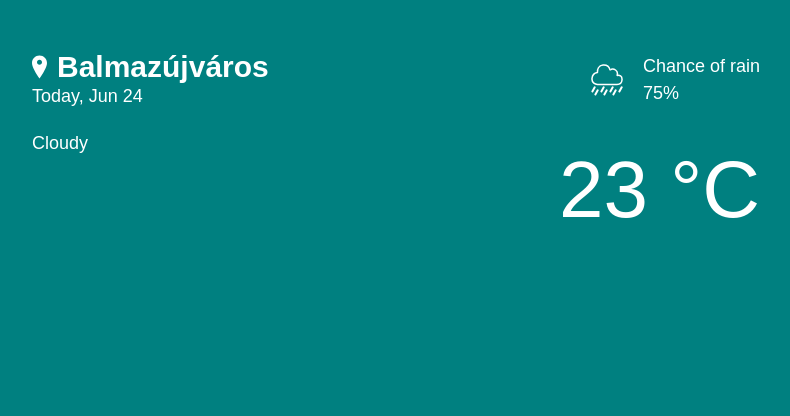
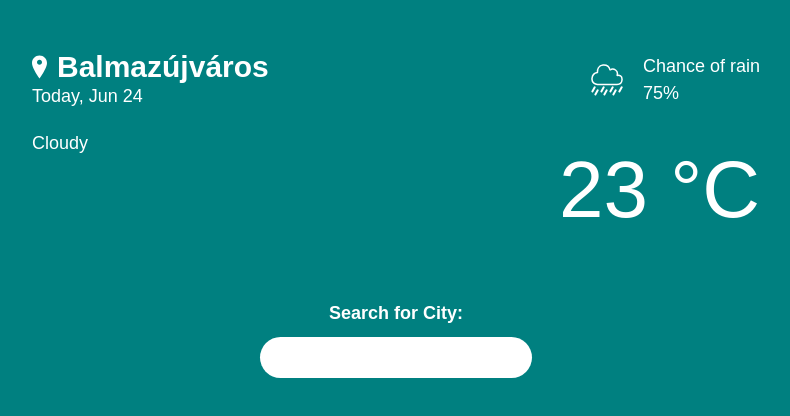
Before and after one commit to WreckitHUN/WeatherApp, a plain HTML site: page index.html in a window 1280 px wide. Shown: the whole page, without its empty margins (244-1034 px from the left). Drawn offline with Linux system fonts and the light colour scheme; no server answers.

Commit message:
Implementing search form.

```diff
--- a/css/styles.css
+++ b/css/styles.css
@@ -66,8 +66,15 @@ body{
 
 .rain{
     display: flex;
+    flex-direction: column;
     gap: 20px;
     align-items: center;
+}
+
+@media screen and (min-width: 768px) {
+    .rain{
+        flex-direction: row;
+    }
 }
 
 .weather{
@@ -106,3 +113,19 @@ body{
     align-items: center;
     justify-content: center;
 }
+
+.form{
+    font-weight: bold;
+    margin-top: 50px;
+    display: flex;
+    gap: 10px;
+    flex-direction: column;
+    align-items: center;
+}
+
+.cityInput{
+    padding: 1rem 2rem;
+    border-radius: 30px;
+    border: none;
+    outline: none;
+}
--- a/index.html
+++ b/index.html
@@ -146,6 +146,10 @@
         </div>
         <div class="weatherTemp">23 °C</div>
       </div>
+      <form class="form" action="submit">
+        <label for="cityInput">Search for City:</label>
+        <input id="cityInput" type="text" class="cityInput" autocomplete="off" />
+      </form>
     </div>
     <script src="index.js"></script>
   </body>
--- a/index.js
+++ b/index.js
@@ -89,4 +89,11 @@ const updateContainer = async (city) => {
     chanceRain.textContent = `${city.current.chance_of_rain} %`;
 }
 
-searchCity("Balmazújváros");
+const form = document.querySelector(".form");
+const input = document.querySelector(".cityInput");
+
+form.addEventListener("submit", (e) => {
+    e.preventDefault();
+    searchCity(input.value);
+    input.value = "";
+})
```
